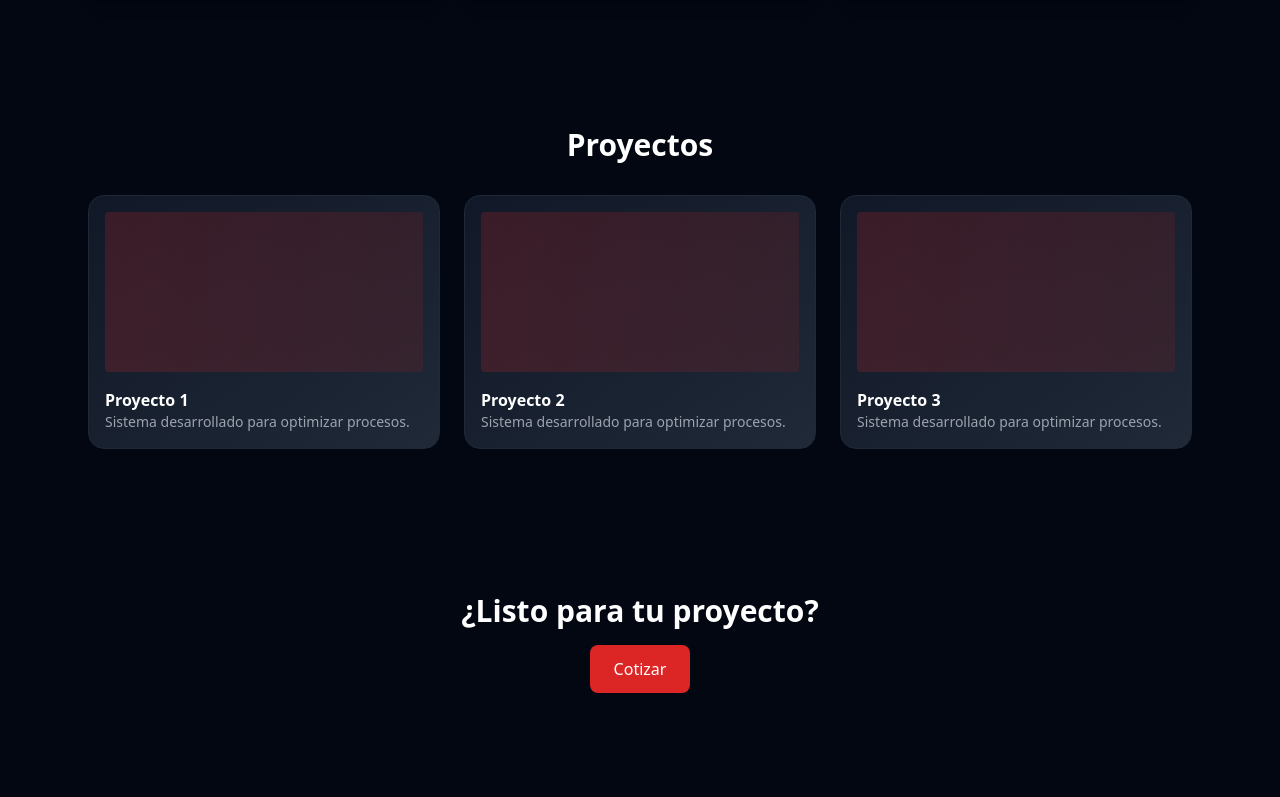
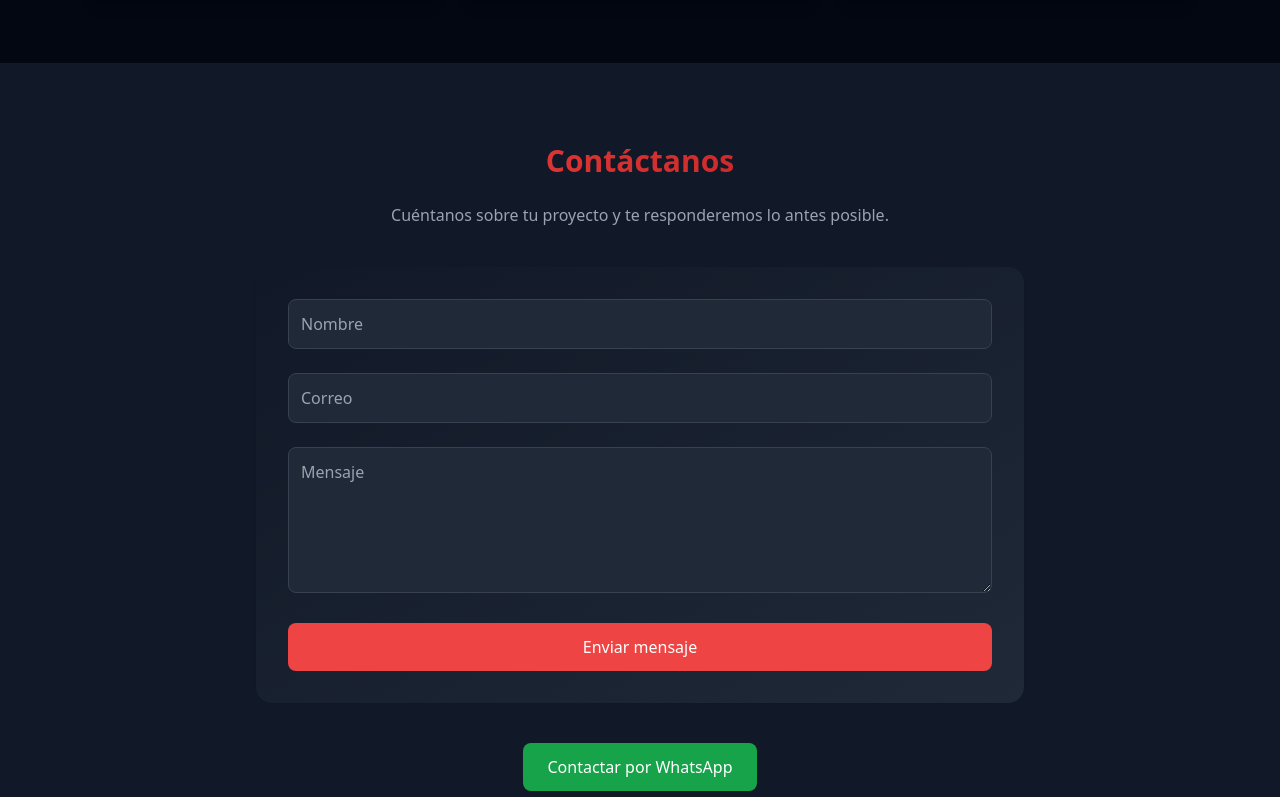
Before and after one commit to JorgeAaron/ignite-presentation-page, a React (Vite) app: page / in a window 1280 px wide. Shown: the part 643-1440 px from the top of the page. Built offline with nearby package versions, Linux system fonts and the light colour scheme.

Commit message:
added contact

```diff
--- a/package.json
+++ b/package.json
@@ -11,6 +11,7 @@
     "deploy": "gh-pages -d dist"
   },
   "dependencies": {
+    "@emailjs/browser": "^4.4.1",
     "react": "^19.2.4",
     "react-dom": "^19.2.4"
   },
--- a/src/App.jsx
+++ b/src/App.jsx
@@ -1,5 +1,6 @@
 import { useState, useEffect } from "react"
 import logo from "./assets/logo.png";
+import emailjs from "@emailjs/browser";
 
 export default function App() {
     const [darkMode, setDarkMode] = useState(true);
@@ -11,11 +12,52 @@ export default function App() {
       document.documentElement.classList.remove("dark");
     }
   }, [darkMode]);
+    const [form, setForm] = useState({
+    nombre: "",
+    email: "",
+    mensaje: "",
+  });
+
+
+const handleChange = (e) => {
+  setForm({
+    ...form,
+    [e.target.name]: e.target.value,
+  });
+};
+
+const handleSubmit = (e) => {
+  e.preventDefault();
+
+  emailjs.send(
+    "service_48d53ty",
+    "template_5n0zkw6",
+    {
+      name: form.nombre,
+      email: form.email,
+      message: form.mensaje,
+    },
+    "8-mN58sZTAhNJqbNv"
+  )
+  .then(() => {
+    alert("Mensaje enviado ✅");
+    setForm({
+      nombre: "",
+      email: "",
+      mensaje: "",
+    });
+  })
+  .catch((error) => {
+    console.error(error);
+    alert("Error al enviar ❌");
+  });
+};
+
   return (
-    <div className="bg-gray-950 text-white min-h-screen">
+    <div className="bg-gray-200 dark:bg-gray-950 text-white min-h-screen">
 
       {/* Navbar */}
-      <nav className="flex justify-between items-center p-6 max-w-6xl mx-auto">
+      <nav className="flex justify-between items-center p-6 max-w-6xl mx-auto ">
 <div className="flex items-center gap-2 cursor-pointer hover:opacity-80 transition">
   <img src={logo} alt="logo" className="w-9 h-6 rounded-full" />
         <h1 className="text-xl font-bold bg-gradient-to-r from-red-500 to-red-700 bg-clip-text text-transparent">
@@ -24,8 +66,8 @@ export default function App() {
 </div>
 
         <div className="space-x-4 hidden md:block">
-          <a href="#" className="hover:text-red-500">Inicio</a>
-          <a href="#" className="hover:text-red-500">Contacto</a>
+          <a href="#inicio" className="text-gray-700 hover:text-gray-800 dark:text-white dark:hover:text-red-500">Inicio</a>
+          <a href="#contacto" className="text-gray-700 hover:text-gray-800 dark:text-white dark:hover:text-red-500">Contacto</a>
 
         </div>
 
@@ -45,15 +87,15 @@ export default function App() {
 
       {/* Hero */}
       <section className="text-center py-20 px-6">
-        <h2 className="text-4xl md:text-6xl font-bold mb-6 bg-gradient-to-r from-red-500 to-red-700 bg-clip-text text-transparent">
+        <h2 className="text-4xl md:text-6xl bg-gray-900 font-bold mb-6 bg-gradient-to-r dark:from-red-500 dark:to-red-700  bg-clip-text text-transparent">
           Desarrollo de software a medida
         </h2>
 
-        <p className="text-gray-400 max-w-2xl mx-auto mb-6">
+        <p className="text-gray-600 dark:text-gray-400 max-w-2xl mx-auto mb-6">
           Creamos aplicaciones web, móviles y sistemas personalizados para hacer crecer tu negocio.
         </p>
 
-        <button className="bg-red-600 hover:bg-red-700 text-white px-6 py-3 rounded-lg">
+        <button className="bg-gray-600 hover:bg-gray-800 dark:bg-red-600 dark:hover:bg-red-700 text-white px-6 py-3 rounded-lg">
           Solicitar cotización
         </button>
       </section>
@@ -70,34 +112,80 @@ export default function App() {
         ))}
       </section>
 
-      {/* Portafolio */}
-      <section className="max-w-6xl mx-auto py-16 px-6">
-        <h2 className="text-3xl font-bold mb-8 text-center">Proyectos</h2>
-        <div className="grid md:grid-cols-3 gap-6">
-          {[1, 2, 3].map((p) => (
-            <div key={p} className="bg-gradient-to-br from-gray-900 to-gray-800 p-4 rounded-2xl border border-gray-800">
-              <div className="h-40 bg-gradient-to-r from-red-600/20 to-red-800/20 rounded mb-4"></div>
-              <h3 className="font-semibold">Proyecto {p}</h3>
-              <p className="text-gray-400 text-sm">
-                Sistema desarrollado para optimizar procesos.
-              </p>
-            </div>
-          ))}
+       {/* CONTACTO (reemplaza proyectos) */}
+      <section id="contacto" className="py-20 px-6 dark:bg-gray-900">
+        <div className="max-w-3xl mx-auto">
+          <h2 className="text-3xl font-bold mb-6 text-center bg-blue dark:bg-gradient-to-r dark:from-red-500 dark:to-red-700 bg-clip-text text-transparent">
+            Contáctanos
+          </h2>
+
+          <p className="text-center text-gray-600 dark:text-gray-400 mb-10">
+            Cuéntanos sobre tu proyecto y te responderemos lo antes posible.
+          </p>
+
+          <form
+            onSubmit={handleSubmit}
+            className="bg-gradient-to-br from-gray-900 to-gray-800 p-8 rounded-2xl shadow-sm space-y-6"
+          >
+            <input
+              type="text"
+              name="nombre"
+              placeholder="Nombre"
+              value={form.nombre}
+              onChange={handleChange}
+              className="w-full p-3 rounded-lg border border-gray-300 dark:border-gray-700 bg-white dark:bg-gray-800 text-gray-700 dark:text-white"
+            />
+
+            <input
+              type="email"
+              name="email"
+              placeholder="Correo"
+              value={form.email}
+              onChange={handleChange}
+              className="w-full p-3 rounded-lg border border-gray-300 dark:border-gray-700 bg-white dark:bg-gray-800 text-gray-700 dark:text-white"
+            />
+
+            <textarea
+              name="mensaje"
+              placeholder="Mensaje"
+              rows="5"
+              value={form.mensaje}
+              onChange={handleChange}
+              className="w-full p-3 rounded-lg border border-gray-300 dark:border-gray-700 bg-white dark:bg-gray-800 text-gray-700 dark:text-white"
+            />
+
+            <button className="w-full bg-gray-600 hover:bg-gray-700 text-white py-3 rounded-lg dark:bg-red-500 dark:hover:bg-red-700 transition">
+              Enviar mensaje
+            </button>
+          </form>
+
+          <div className="mt-10 text-center">
+            <a
+              href="https://wa.me/5216221453169"
+              target="_blank"
+              rel="noopener noreferrer"
+              className="inline-block bg-green-500 text-white px-6 py-3 rounded-lg hover:bg-green-600 dark:bg-green-600 dark:hover:bg-green-500 transition"
+            >
+              Contactar por WhatsApp
+            </a>
+          </div>
         </div>
       </section>
+      {/* CTA */}
 
-      {/* CTA */}
+
+
       <section className="text-center py-20">
-        <h2 className="text-3xl font-bold mb-4">
+        <h2 className="text-gray-600 dark:text-white text-3xl font-bold mb-4">
           ¿Listo para tu proyecto?
         </h2>
-        <button className="bg-red-600 hover:bg-red-700 text-white px-6 py-3 rounded-lg">
+        <button className="bg-gray-600 hover:bg-gray-800 dark:hover:bg-red-700 dark:bg-red-600 text-white px-6 py-3 rounded-lg">
           Cotizar
         </button>
       </section>
 
       {/* Footer */}
-      <footer className="text-center py-6 text-gray-500">
+      <footer className="text-center py-6 dark:text-gray-500">
         © 2026 Ignite
       </footer>
 
--- /dev/null
+++ b/src/contact.jsx
@@ -0,0 +1,85 @@
+import { useState } from "react";
+
+export default function Contacto() {
+  const [form, setForm] = useState({
+    nombre: "",
+    email: "",
+    mensaje: "",
+  });
+
+  const handleChange = (e) => {
+    setForm({ ...form, [e.target.name]: e.target.value });
+  };
+
+  const handleSubmit = (e) => {
+    e.preventDefault();
+    alert("Mensaje enviado (simulado)");
+  };
+
+  return (
+    <div className="min-h-screen bg-white text-gray-900 dark:bg-gray-950 dark:text-white px-6 py-16">
+      <div className="max-w-3xl mx-auto">
+        {/* Título */}
+        <h1 className="text-4xl font-bold mb-6 text-center bg-gradient-to-r from-red-500 to-red-700 bg-clip-text text-transparent">
+          Contáctanos
+        </h1>
+
+        <p className="text-center text-gray-600 dark:text-gray-400 mb-10">
+          Cuéntanos sobre tu proyecto y te responderemos lo antes posible.
+        </p>
+
+        {/* Formulario */}
+        <form
+          onSubmit={handleSubmit}
+          className="bg-gray-50 dark:bg-gray-900 p-8 rounded-2xl shadow-sm space-y-6"
+        >
+          <input
+            type="text"
+            name="nombre"
+            placeholder="Nombre"
+            value={form.nombre}
+            onChange={handleChange}
+            className="w-full p-3 rounded-lg border border-gray-300 dark:border-gray-700 bg-white dark:bg-gray-800 focus:outline-none"
+          />
+
+          <input
+            type="email"
+            name="email"
+            placeholder="Correo"
+            value={form.email}
+            onChange={handleChange}
+            className="w-full p-3 rounded-lg border border-gray-300 dark:border-gray-700 bg-white dark:bg-gray-800 focus:outline-none"
+          />
+
+          <textarea
+            name="mensaje"
+            placeholder="Mensaje"
+            rows="5"
+            value={form.mensaje}
+            onChange={handleChange}
+            className="w-full p-3 rounded-lg border border-gray-300 dark:border-gray-700 bg-white dark:bg-gray-800 focus:outline-none"
+          />
+
+          <button
+            type="submit"
+            className="w-full bg-red-600 text-white py-3 rounded-lg hover:bg-red-700 dark:bg-red-500 dark:hover:bg-red-400 transition"
+          >
+            Enviar mensaje
+          </button>
+        </form>
+
+        {/* WhatsApp */}
+        <div className="mt-10 text-center">
+          <a
+            href="https://wa.me/521526221453169"
+            target="_blank"
+            rel="noopener noreferrer"
+            className="inline-block bg-green-500 text-white px-6 py-3 rounded-lg hover:bg-green-600 dark:bg-green-600 dark:hover:bg-green-500 transition"
+          >
+            Contactar por WhatsApp
+          </a>
+        </div>
+      </div>
+    </div>
+  );
+}
--- a/tailwind.config.js
+++ b/tailwind.config.js
@@ -1,4 +1,5 @@
 export default {
+  darkMode: 'class',
   content: [
     "./index.html",
     "./src/**/*.{js,jsx,ts,tsx}",
```
Also changed, not shown: 1 other file (tests, documents, lock files or other folders).
